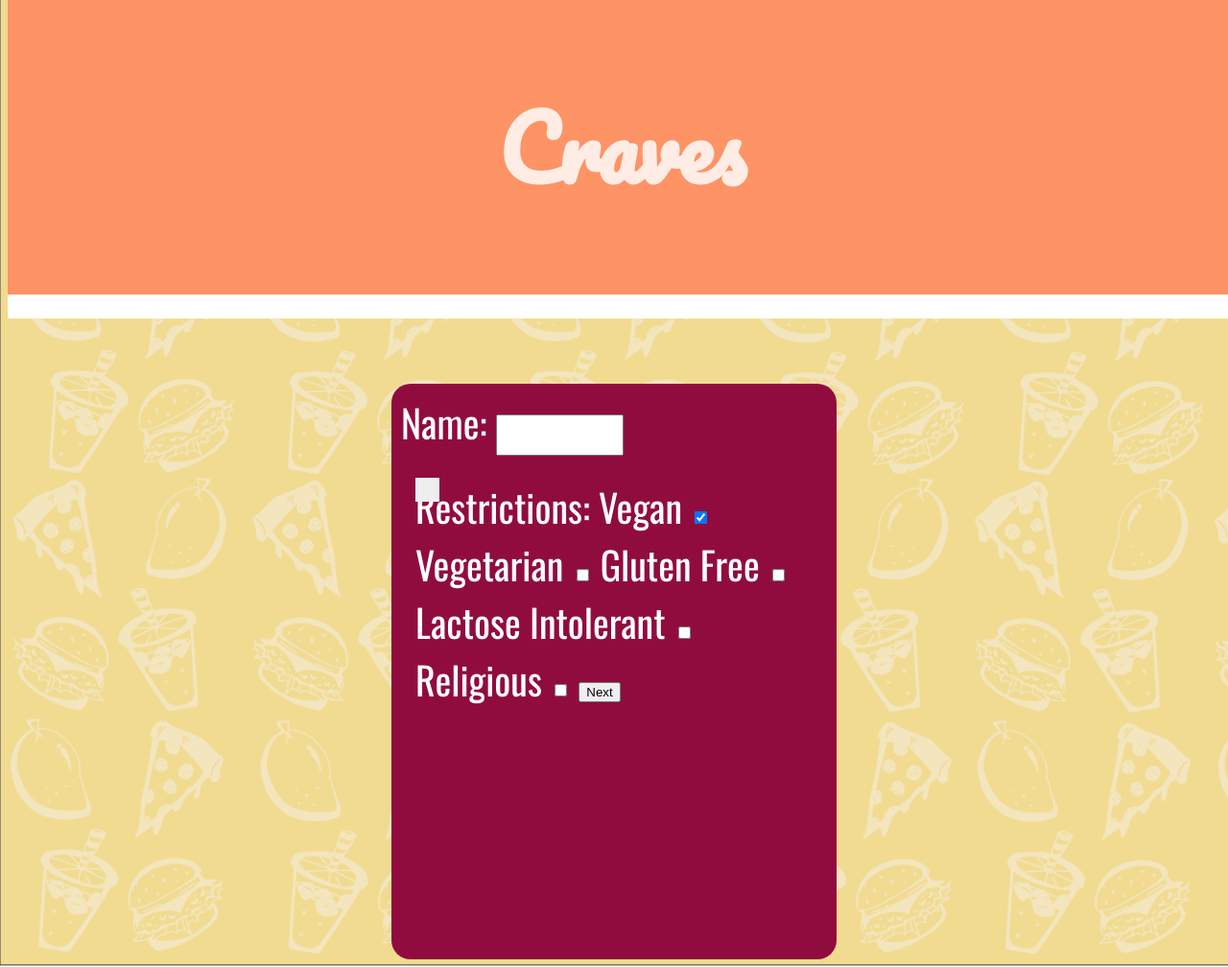
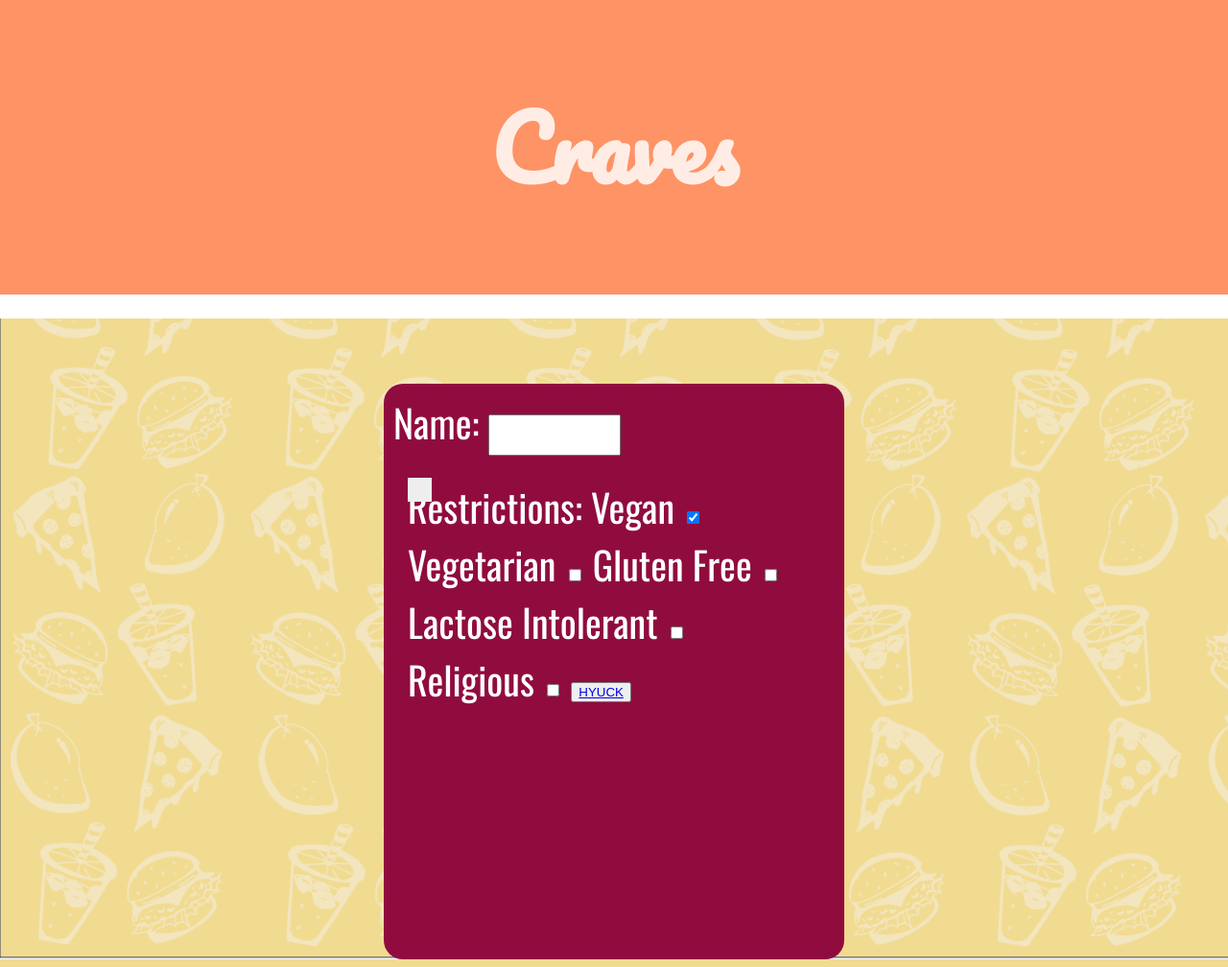
Before and after one commit to mewilczynski/foodster, a Flask app: template main/templates/index.html in a window 1280 px wide. Shown: the whole page at 96% size. Run offline with Flask 2, Linux system fonts and the light colour scheme; the template is opened without the code that fills it, so the values that code supplies are empty.

Commit message:
fixed link to swipe

```diff
--- a/main/templates/index.html
+++ b/main/templates/index.html
@@ -5,11 +5,11 @@
 <link href="https://fonts.googleapis.com/css?family=Oswald|Pacifico" rel="stylesheet">
 <style>
 body {
-  margin 0;
+  margin: 0;
   font-size: 40px;
   font-family: 'Oswald', sans-serif;
   color: white;
-  background-image: url('templates/cravesbg.png');
+  background-image: url('./templates/cravesbg.png');
   background-size: cover;
   background-repeat: no-repeat;
 }
@@ -186,7 +186,7 @@ alil {
         <span class="checkmark"></span>
       </label>
 
-      <a href="swipe.html"><button>Next</button></a>
+      <button><a href="{{ url_for('swipe')}}">HYUCK</a></button>
 
     </div>
   </div>
--- a/main/templates/swipe.html
+++ b/main/templates/swipe.html
@@ -51,9 +51,9 @@
   </div>
 </div>
 
-<animate>
+<div>
   <img src="DmDn81B.png" alt="DmDn81B.png" style="width:500px;height:600px;">
-</animate>
+</div>
 
 @keyframes example {
     from {left:0px;}
```
